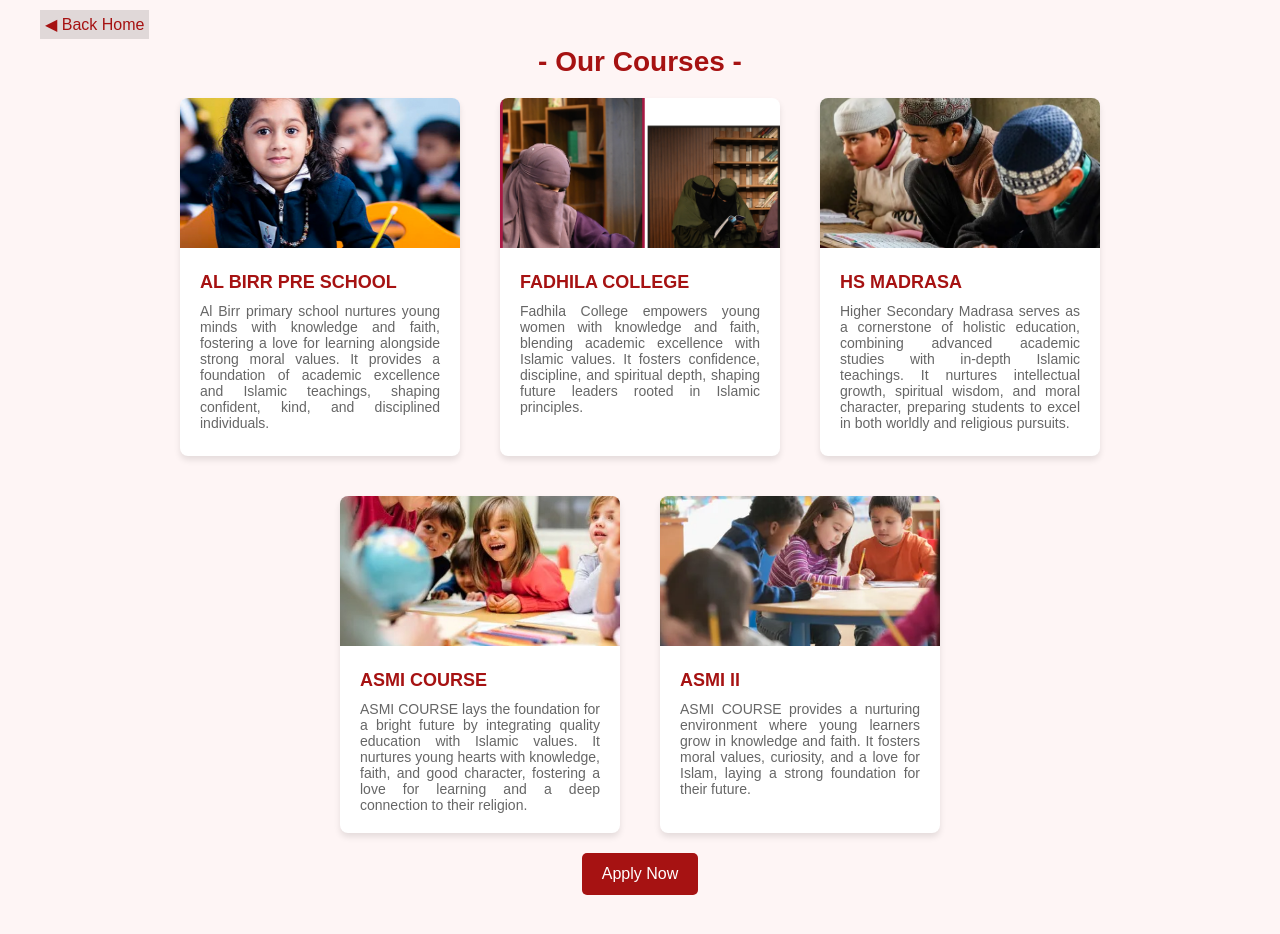
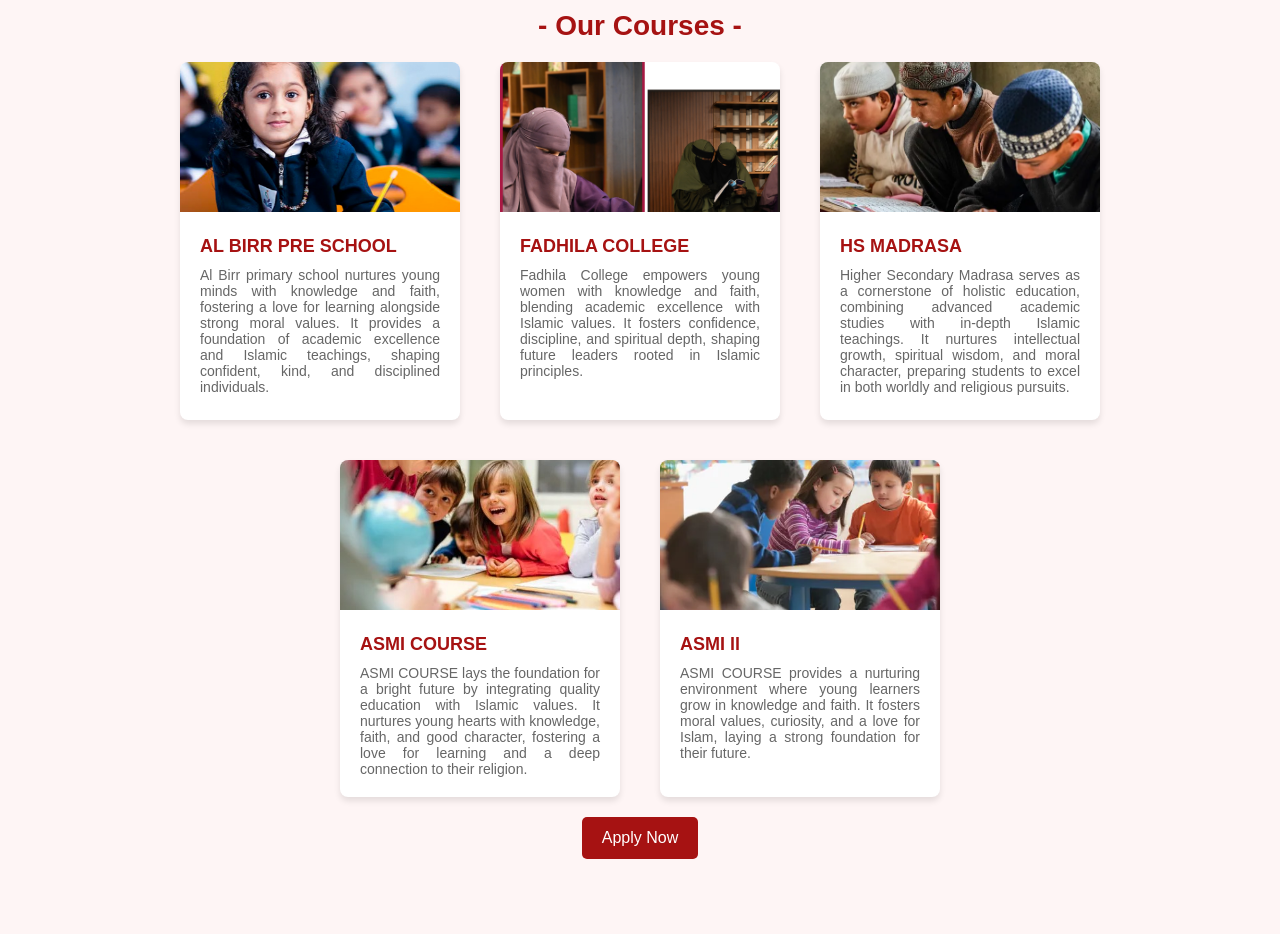
Before and after one commit to Myfirstform/al-birr, a plain HTML site: page ourservices.html in a window 1280 px wide. After the commit the page ends 899 px from the top, so only its background shows below. Drawn offline with Linux system fonts and the light colour scheme.

Commit message:
removing bakc home

```diff
--- a/ourservices.html
+++ b/ourservices.html
@@ -10,7 +10,7 @@
   <section class="services-section">
     <div class="services-header">
       <!-- <h2>Our Courses</h2> -->
-      <a href="index.html">&#9664; Back Home</a><br><br>
+
       <h1>- Our Courses -</h1>
     </div>
     <div class="services-container">
```
